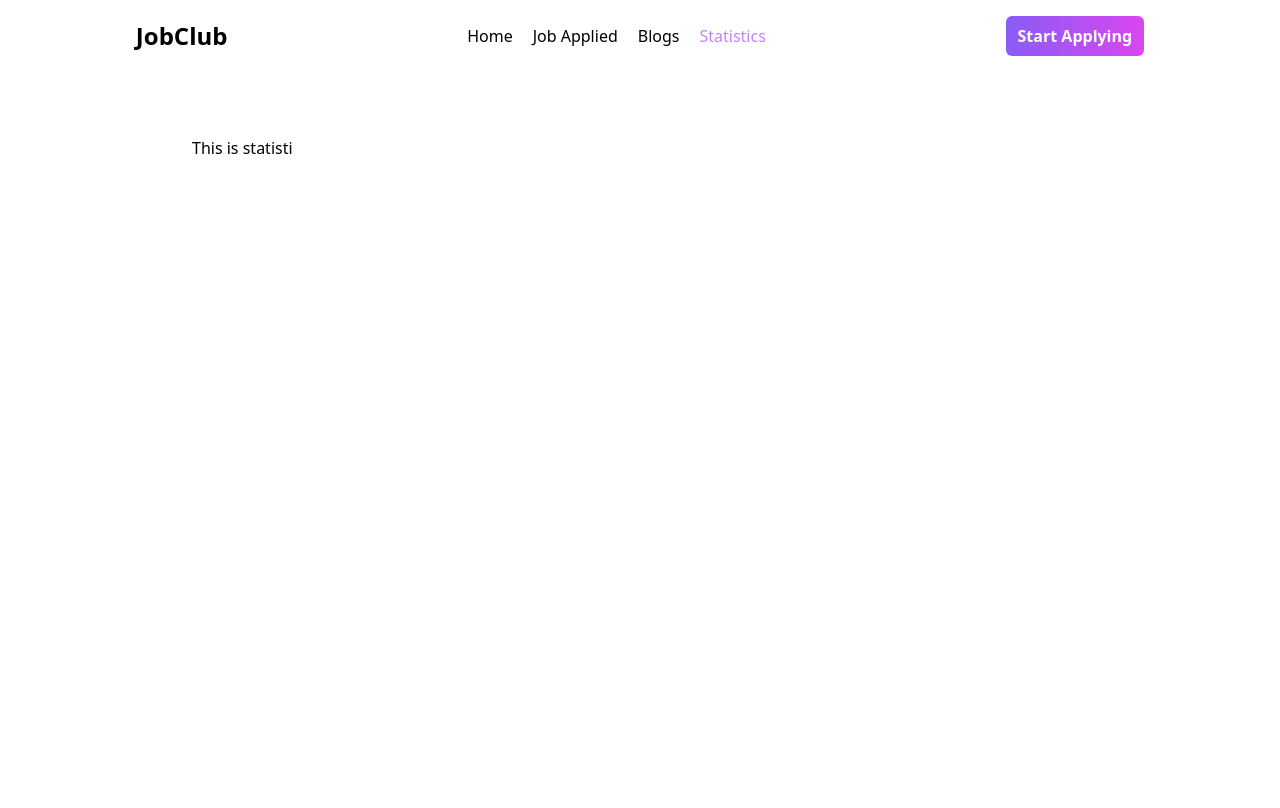
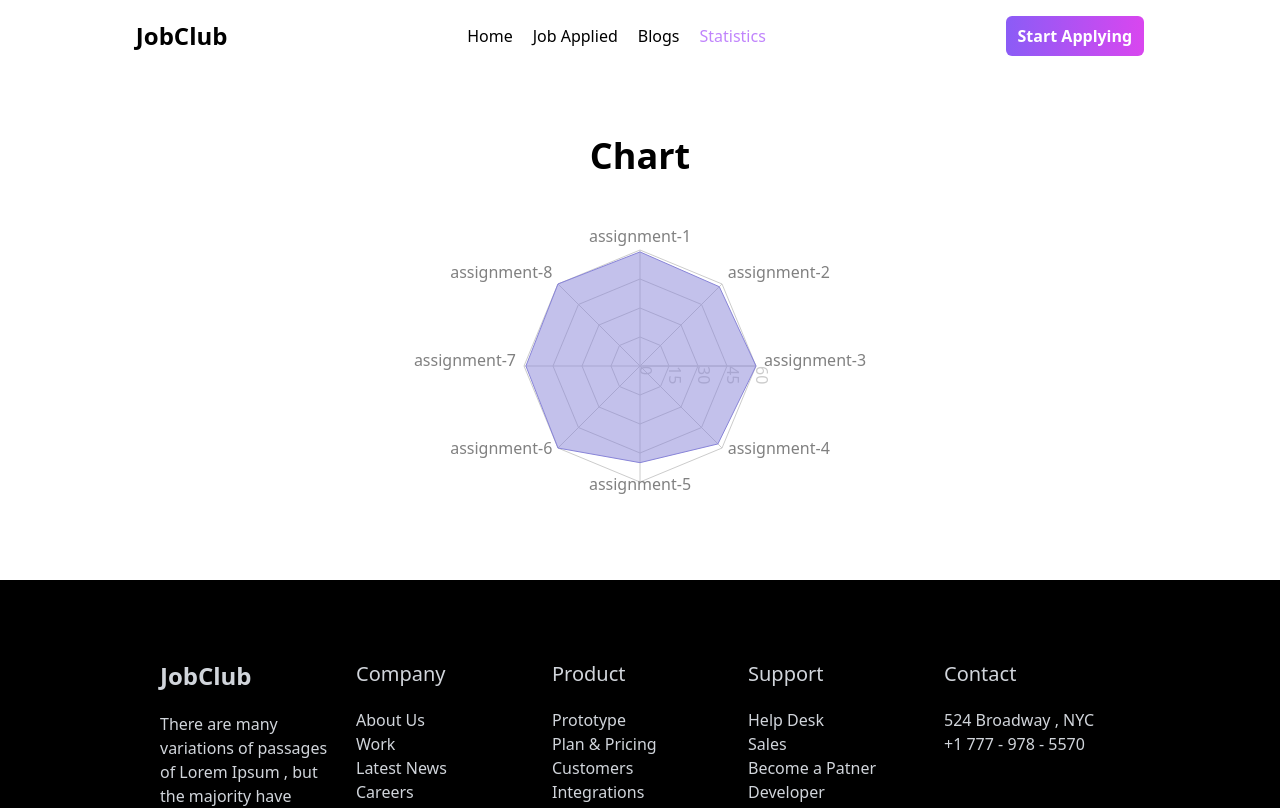
Before and after one commit to Tokiosman80F/jobclub, a React (Vite) app: page /statistic in a window 1280 px wide. Shown: the top 808 px of the page. Built offline with nearby package versions, Linux system fonts and the light colour scheme.

Commit message:
chart feature is completed

```diff
--- a/package.json
+++ b/package.json
@@ -19,6 +19,7 @@
     "react-dom": "^18.2.0",
     "react-icons": "^4.10.1",
     "react-router-dom": "^6.14.2",
+    "recharts": "^2.7.2",
     "sort-by": "^1.2.0"
   },
   "devDependencies": {
--- a/src/App.jsx
+++ b/src/App.jsx
@@ -14,7 +14,7 @@ function App() {
   return (
     <JobCircularContext.Provider value={jobCircularData}>
       <Header></Header>
-      <div className="min-h-[calc(100vh)] md:px-20 lg:px-48 my-16">
+      <div className="min-h-[calc(100vh-500px)] md:px-20 lg:px-48 my-16">
         <Outlet></Outlet>
       </div>
       <Footer></Footer>
--- a/src/components/Header.jsx
+++ b/src/components/Header.jsx
@@ -7,7 +7,7 @@ const Header = () => {
   const navItems = [
     {
       name: "Home",
-      to: "/home",
+      to: "/",
       title: "Home",
     },
     {
@@ -31,7 +31,7 @@ const Header = () => {
     <>
       <div className="p-4 mx-auto">
         <div className="flex justify-around items-center">
-          <Link to="/home" title="JobClub" className="font-bold text-2xl">
+          <Link to="/" title="JobClub" className="font-bold text-2xl">
             JobClub
           </Link>
           <ul className="md:flex gap-5 hidden">
--- a/src/components/Home.jsx
+++ b/src/components/Home.jsx
@@ -4,7 +4,7 @@ import LandingPage from "./firstpage/LandingPage";
 
 const Home = () => {
   return (
-    <div >
+    <div>
       <LandingPage></LandingPage>
       <JobCatagory></JobCatagory>
       <FeaturedJob></FeaturedJob>
--- a/src/components/Statistic.jsx
+++ b/src/components/Statistic.jsx
@@ -1,5 +1,45 @@
+import React from "react";
+import {
+  Radar,
+  RadarChart,
+  PolarGrid,
+  PolarAngleAxis,
+  PolarRadiusAxis,
+  ResponsiveContainer,
+} from "recharts";
+
 const Statistic = () => {
-  return <div>This is statisti</div>;
+  const data = [
+    { subject: "assignment-1", full_mark: 60, obtain_mark: 59 },
+    { subject: "assignment-2", full_mark: 60, obtain_mark: 58 },
+    { subject: "assignment-3", full_mark: 60, obtain_mark: 60 },
+    { subject: "assignment-4", full_mark: 60, obtain_mark: 57 },
+    { subject: "assignment-5", full_mark: 60, obtain_mark: 50 },
+    { subject: "assignment-6", full_mark: 60, obtain_mark: 60 },
+    { subject: "assignment-7", full_mark: 60, obtain_mark: 59 },
+    { subject: "assignment-8", full_mark: 60, obtain_mark: 60 },
+  ];
+  return (
+    <div className="flex flex-col items-center gap-10">
+      <h1 className="text-4xl font-bold">Chart </h1>
+      <div style={{ width: "100%", height: 300 }}>
+        <ResponsiveContainer>
+          <RadarChart data={data}>
+            <PolarGrid />
+            <PolarAngleAxis dataKey="subject" />
+            <PolarRadiusAxis />
+            <Radar
+              name="toki"
+              dataKey="obtain_mark"
+              stroke="#8884d8"
+              fill="#8884d8"
+              fillOpacity={0.5}
+            />
+          </RadarChart>
+        </ResponsiveContainer>
+      </div>
+    </div>
+  );
 };
 
 export default Statistic;
--- a/src/components/firstpage/ViewJobDetail.jsx
+++ b/src/components/firstpage/ViewJobDetail.jsx
@@ -1,25 +1,41 @@
-import { FaMapMarkerAlt,FaDollarSign,FaPhoneAlt,FaRegEnvelope,FaCalendarWeek } from "react-icons/fa";
+import { FaPhoneAlt, FaRegEnvelope, FaCalendarWeek } from "react-icons/fa";
 import { FaLocationPinLock, FaSackDollar } from "react-icons/fa6";
 const ViewJobDetail = () => {
-  let storedInfo=localStorage.getItem("viewBookDetail")
-  storedInfo=JSON.parse(storedInfo)
+  let storedInfo = localStorage.getItem("viewBookDetail");
+  storedInfo = JSON.parse(storedInfo);
 
-    const {title,salary,location,jobResponsibility,jobDescription,education,experience,phone,email}=storedInfo
+  const {
+    title,
+    salary,
+    location,
+    jobResponsibility,
+    jobDescription,
+    education,
+    experience,
+    phone,
+    email,
+  } = storedInfo;
   console.log(storedInfo);
-  return <div className="my-10 px-5 md:px-0">
-    <section ><img src="/public/images/bg-job.jpg" alt=""  />
-    <h2 className="text-center text-5xl font-bold uppercase my-10 ">Job Details</h2>
+  return (
+    <div className="my-10 px-5 md:px-0">
+      <section>
+        <img src="/public/images/bg-job.jpg" alt="" />
+        <h2 className="text-center text-5xl font-bold uppercase my-10 ">
+          Job Details
+        </h2>
       </section>
       <section>
         <div className="flex justify-between flex-col gap-5 md:flex-row">
           {/* description */}
           <div className="text-xl flex flex-col gap-5">
             <div>
-          <span className="font-bold">Job Description:</span><span className="text-gray-500">{jobDescription}</span>
+              <span className="font-bold">Job Description:</span>
+              <span className="text-gray-500">{jobDescription}</span>
             </div>
 
             <div>
-            <span className="font-bold">Job Responsibility:</span><span className="text-gray-500">{jobResponsibility}</span>
+              <span className="font-bold">Job Responsibility:</span>
+              <span className="text-gray-500">{jobResponsibility}</span>
             </div>
             <div>
               <span className="font-bold">Educational Requirements:</span>
@@ -27,23 +43,47 @@ const ViewJobDetail = () => {
             </div>
             <div>
               <span className="font-bold">Experiences:</span>
-          <p className="text-gray-500">{experience} years in this field</p></div>
+              <p className="text-gray-500">{experience} years in this field</p>
+            </div>
           </div>
           {/* info */}
-        <div className="text-xl bg-purple-200 p-6 flex flex-col gap-5 md:w-1/2">
+          <div className="text-xl bg-purple-100 p-6 flex flex-col gap-5 md:w-1/2">
             <h1 className="font-bold border-b-4 border-white">Job Details</h1>
-          <div className="flex gap-2  items-center"><FaSackDollar/><span className="font-bold">Salary:</span><span className="text-gray-500">$ {salary}</span></div>
-          <div className="flex gap-2 items-center"><FaCalendarWeek/><span className="font-bold">Job Title:</span><span className="text-gray-500">{title}</span></div>
-          <h1 className="font-bold border-b-4 border-white">Contact Information</h1>
-          <div className="flex gap-2 items-center"><FaPhoneAlt/><span className="font-bold">Phone:</span><span className="text-gray-500">{phone}</span></div>
-          <div className="flex gap-2 items-center"><FaRegEnvelope></FaRegEnvelope>
-          <span className="font-bold">Email:</span><span className="text-gray-500">{email}</span></div>
-          <div className="flex gap-2 items-center"> <FaLocationPinLock></FaLocationPinLock><span className="font-bold">Address:</span><span className="text-gray-500">{location}</span></div>
+            <div className="flex gap-2  items-center">
+              <FaSackDollar />
+              <span className="font-bold">Salary:</span>
+              <span className="text-gray-500">$ {salary}</span>
+            </div>
+            <div className="flex gap-2 items-center">
+              <FaCalendarWeek />
+              <span className="font-bold">Job Title:</span>
+              <span className="text-gray-500">{title}</span>
+            </div>
+            <h1 className="font-bold border-b-4 border-white">
+              Contact Information
+            </h1>
+            <div className="flex gap-2 items-center">
+              <FaPhoneAlt />
+              <span className="font-bold">Phone:</span>
+              <span className="text-gray-500">{phone}</span>
+            </div>
+            <div className="flex gap-2 items-center">
+              <FaRegEnvelope></FaRegEnvelope>
+              <span className="font-bold">Email:</span>
+              <span className="text-gray-500">{email}</span>
+            </div>
+            <div className="flex gap-2 items-center">
+              {" "}
+              <FaLocationPinLock></FaLocationPinLock>
+              <span className="font-bold">Address:</span>
+              <span className="text-gray-500">{location}</span>
+            </div>
             <button className="btn-primary">Apply Now</button>
           </div>
         </div>
       </section>
-  </div>;
+    </div>
+  );
 };
 
 export default ViewJobDetail;
--- a/src/main.jsx
+++ b/src/main.jsx
@@ -17,7 +17,7 @@ const router = createBrowserRouter([
     loader: () => fetch("jobCircular.json"),
     children: [
       {
-        path: "/home",
+        path: "/",
         element: <Home></Home>,
       },
       {
```
Also changed, not shown: 1 other file (tests, documents, lock files or other folders). Lines whose indentation alone changed are shown as unchanged.
